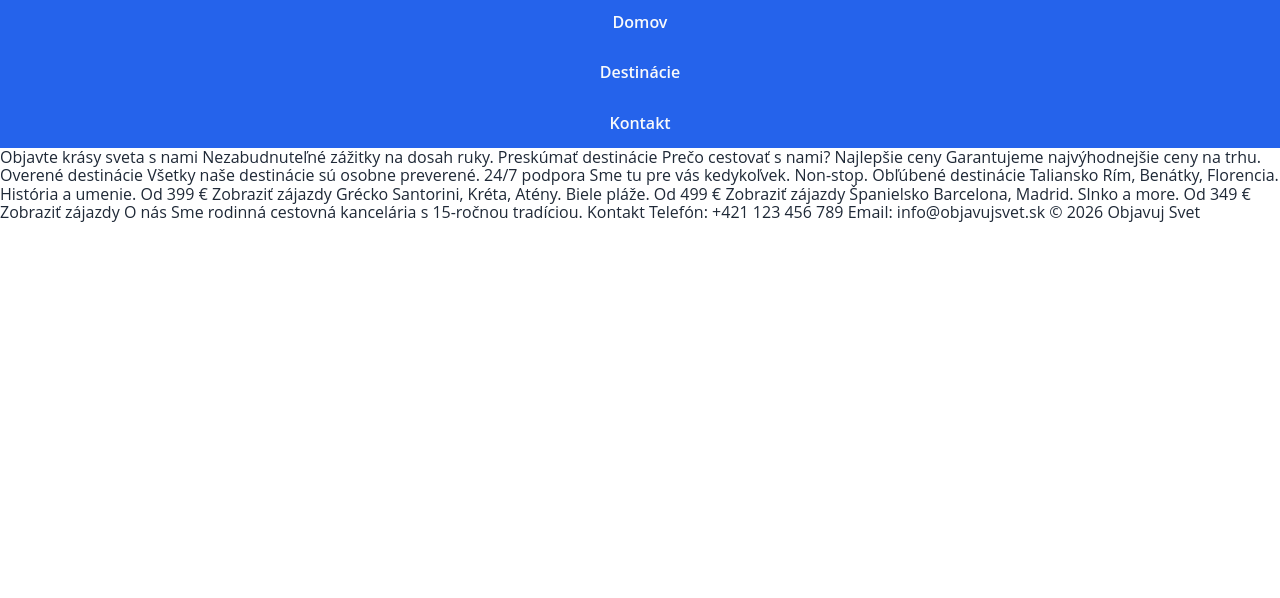
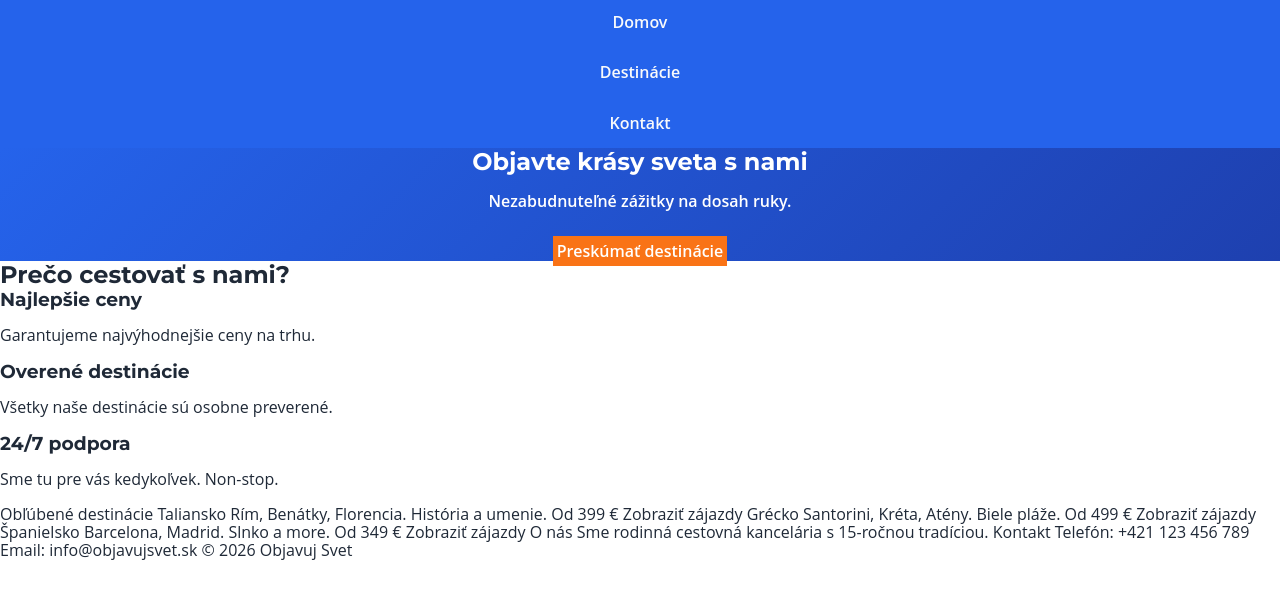
Before and after one commit to PatrikFurdzo/cestovka, a plain HTML site: page index.html in a window 1280 px wide. Shown: the part 56-654 px from the top of the page. Drawn offline with Linux system fonts and the light colour scheme.

Commit message:
Dali sme dovody

```diff
--- a/assets/css/style.css
+++ b/assets/css/style.css
@@ -80,3 +80,41 @@ h1, h2, h3{
 .navigacia{
     gap: var(--medzera-m);
 }
+
+/* ==================== Hero==================== */
+
+.hero{
+    background: linear-gradient(135deg, var(--primarna),
+     var(--primarna-tmava))
+      ;
+      font-family: var(--font-nadpisy);
+      color: #ffffff;
+      text-align: center;
+      gap: var(--medzera-m);
+
+}
+
+.hero__odstavec{
+    font-family: var(--font-body);
+    font-weight: 600;
+    margin-bottom: var(--medzera-l);
+}
+
+.hero__odkaz{
+    background-color: #f97316;
+    padding: .25rem ;
+    font-family: var(--font-body);
+    font-weight: 600;
+    background-size: 45;
+    gap: var(--medzera-s);
+
+}
+
+.hero__odkaz:hover{
+    background-color: #a05620;
+}
+
+.vyhody{
+    display: grid;
+    grid-template-columns: 1fr;
+}
--- a/index.html
+++ b/index.html
@@ -30,26 +30,58 @@
 
     </header>
 
+    <section class="hero">
+        <h2 class="hero__nadpis">Objavte krásy sveta s nami</h2>
+        <p class="hero__odstavec">
+           Nezabudnuteľné zážitky na dosah ruky.
+        </p>
+
+        <a href="#" class="hero__odkaz">Preskúmať destinácie</a>
+
+    </section>
+
+    <section class="dovody">
+
+        <h2 class="dovody__nadpis">
+            Prečo cestovať s nami?
+        </h2>
+
+        <div class="vyhody">
+         <h3 class="vyhody__nazov"> Najlepšie ceny</h3>
+         <p class="vyhody__text">Garantujeme najvýhodnejšie ceny na trhu.</p>
+
+
+         <h3 class="vyhody__nazov"> Overené destinácie</h3>
+         <p class="vyhody__text">Všetky naše destinácie sú osobne preverené.</p>
+
+
+
+
+         <h3 class="vyhody__nazov">24/7 podpora</h3>
+         <p class="vyhody__text">Sme tu pre vás kedykoľvek. Non-stop.</p>
+
+        </div>
+
+    </section>
 
 
 
 
 
-    Objavte krásy sveta s nami
 
-    Nezabudnuteľné zážitky na dosah ruky.
-    Preskúmať destinácie
 
-    Prečo cestovať s nami?
 
-    Najlepšie ceny
-    Garantujeme najvýhodnejšie ceny na trhu.
 
-    Overené destinácie
-    Všetky naše destinácie sú osobne preverené.
 
-    24/7 podpora
-    Sme tu pre vás kedykoľvek. Non-stop.
+
+
+
+
+
+
+
+
+
 
     Obľúbené destinácie
 
```
